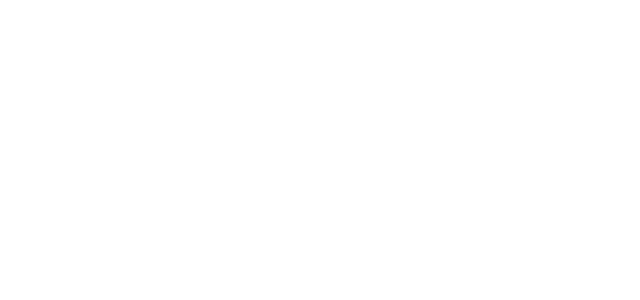
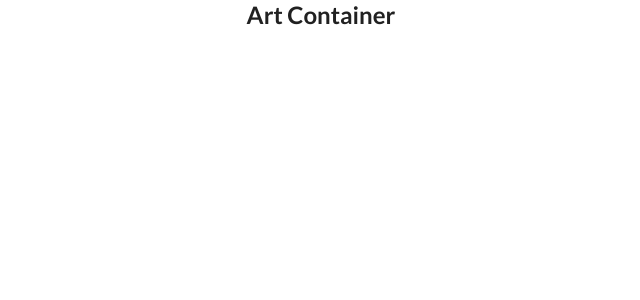
Before and after one commit to samantharand/ga-final-homework-react-Art_in_Chi, a React (Create React App) app: page / in a window 1280 px wide. Shown: the top 300 px of the page, without its empty margins (319-959 px from the left). Built offline with nearby package versions, Linux system fonts and the light colour scheme.

Commit message:
ArtContainer properly renders

```diff
--- a/package.json
+++ b/package.json
@@ -8,7 +8,9 @@
     "@testing-library/user-event": "^7.2.1",
     "react": "^16.13.1",
     "react-dom": "^16.13.1",
-    "react-scripts": "3.4.1"
+    "react-scripts": "3.4.1",
+    "semantic-ui-css": "^2.4.1",
+    "semantic-ui-react": "^0.88.2"
   },
   "scripts": {
     "start": "react-scripts start",
--- a/src/App.js
+++ b/src/App.js
@@ -1,10 +1,12 @@
 import React from 'react';
+import 'semantic-ui-css/semantic.min.css'
 import './App.css';
+import ArtContainer from './ArtContainer'
 
 function App() {
   return (
     <div className="App">
-
+      <ArtContainer />
     </div>
   );
 }
--- /dev/null
+++ b/src/ArtContainer/index.js
@@ -0,0 +1,7 @@
+import React, { Component } from 'react'
+
+export default class ArtContainer extends Component {
+	render() {
+		return <h2>Art Container</h2>
+	}
+}
```
Also changed, not shown: 1 other file (tests, documents, lock files or other folders).
